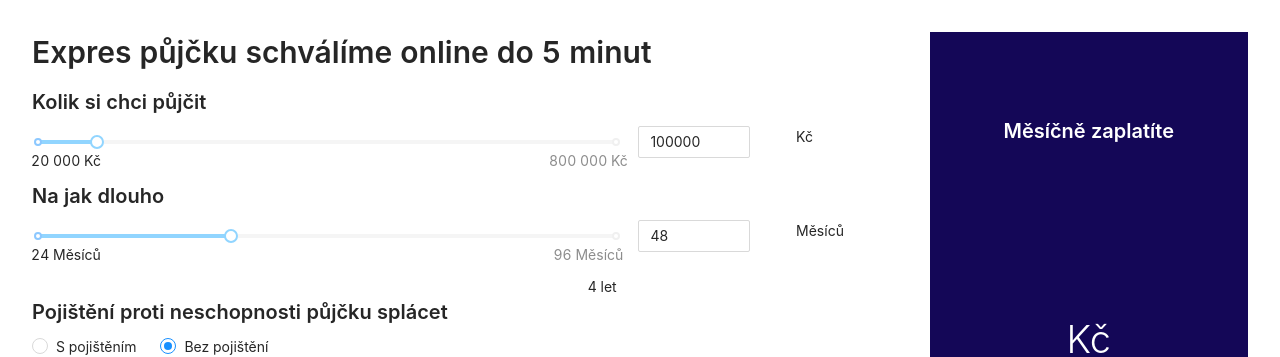
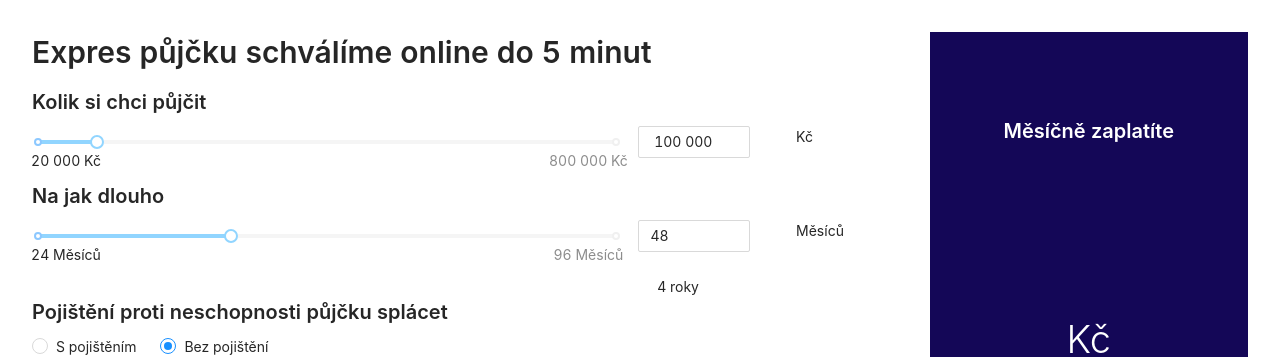
Before and after one commit to DanekLukas/loan.calculator, a React (Create React App) app: page / in a window 1280 px wide. Shown: the top 357 px of the page. Built offline with nearby package versions, Linux system fonts and the light colour scheme.

Commit message:
InputNumber replaced by Input

```diff
--- a/src/app/Component/CustomSlider.tsx
+++ b/src/app/Component/CustomSlider.tsx
@@ -1,4 +1,4 @@
-import { Col, Form, InputNumber, Row, Slider, Typography } from 'antd'
+import { Col, Form, Input, Row, Slider, Typography } from 'antd'
 import { Dispatch, KeyboardEvent, ReactNode, SetStateAction, useState } from 'react'
 import { MarkObj } from 'rc-slider/lib/Marks'
 import { ValidateStatus } from 'antd/lib/form/FormItem'
@@ -46,7 +46,20 @@ const CustomSlider = ({
   )
   const [error, setError] = useState<ValidateStatus>()
   const [help, setHelp] = useState('')
-  const onChange = (newValue: number) => {
+  const onChange = (e: KeyboardEvent<HTMLInputElement>) => {
+    const value = parseInt(e.currentTarget.value.replaceAll(' ', ''))
+    if (value < min || value > max) {
+      setError('error')
+      setHelp(helpS.change)
+      setTimeout(() => {
+        setError(undefined)
+        setHelp('')
+      }, 1000)
+      return
+    }
+    setInputValue(value)
+  }
+  const onChangeSlider = (newValue: number) => {
     if (newValue < min || newValue > max) {
       setError('error')
       setHelp(helpS.change)
@@ -85,21 +98,21 @@ const CustomSlider = ({
             max={max}
             step={step}
             tooltipVisible={false}
-            onChange={onChange}
+            onChange={onChangeSlider}
             marks={marks}
             value={typeof inputValue === 'number' ? inputValue : min}
           ></Slider>
         </Col>
         <Col span={5}>
           <Form.Item validateStatus={error} help={help}>
-            <InputNumber
-              min={min}
-              max={max}
+            <Input
+              // min={min}
+              // max={max}
               style={{
                 margin: '0 16px',
                 width: '7rem',
               }}
-              value={typeof inputValue === 'number' ? inputValue : min}
+              value={addSpaces(inputValue)}
               onKeyPress={onKeyPress}
               onChange={onChange}
             />
@@ -109,8 +122,8 @@ const CustomSlider = ({
       </Row>
       {under && (
         <Row>
-          <Col span={16}></Col>
-          <Col span={1}>{under}</Col>
+          <Col span={18}></Col>
+          <Col span={2}>{under}</Col>
         </Row>
       )}
     </>
--- a/src/app/Loan.tsx
+++ b/src/app/Loan.tsx
@@ -56,7 +56,9 @@ const Loan = () => {
               setInputValue={setPaid}
               under={(() => {
                 const years = Math.floor(paid / 12)
-                return years > 1 ? years + ' let' : undefined
+                return years > 1
+                  ? years + [' rok', ' roky', ' let'][0 + (years > 1 ? 1 : 0) + (years > 4 ? 1 : 0)]
+                  : undefined
               })()}
             />
             <Row>
```
